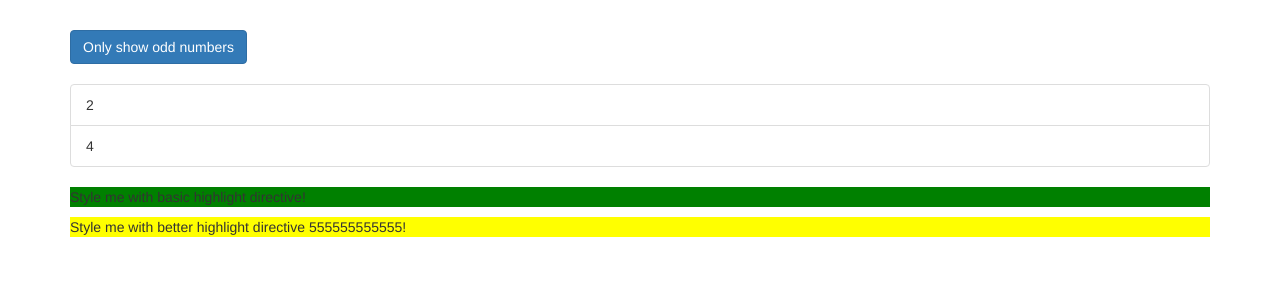
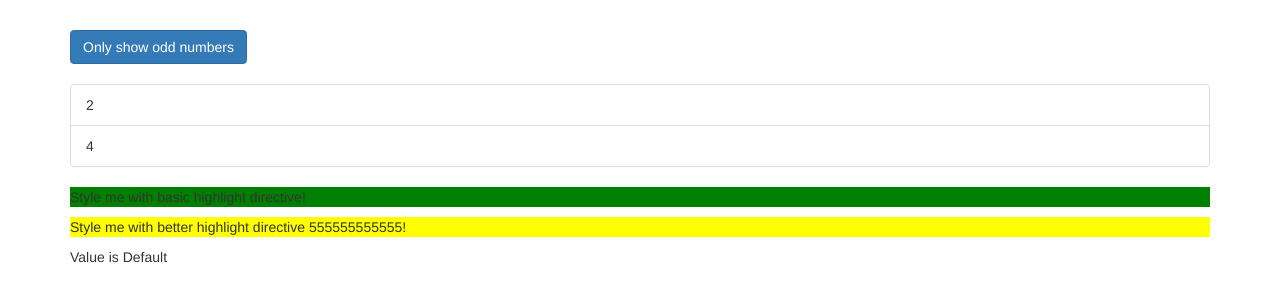
Before and after one commit to chungthehao/Angular_Directives_Deep_Dive, an Angular app: page / in a window 1280 px wide. Shown: the top 302 px of the page. Built offline with nearby package versions, Linux system fonts and the light colour scheme.

Commit message:
Understanding ngSwitch

```diff
--- a/src/app/app.component.html
+++ b/src/app/app.component.html
@@ -86,6 +86,13 @@
         defaultColor="yellow"
         appBetterHighlight="pink">Style me with better highlight directive 555555555555!</p>
 
+      <div [ngSwitch]="value">
+        <p *ngSwitchCase="5">Value is 5</p>
+        <p *ngSwitchCase="10">Value is 10</p>
+        <p *ngSwitchCase="88">Value is 88</p>
+        <p *ngSwitchDefault>Value is Default</p>
+      </div>
+
       <ng-template [ngIf]="onlyOdd">
         <p>Only odd</p>
       </ng-template>
--- a/src/app/app.component.ts
+++ b/src/app/app.component.ts
@@ -10,4 +10,5 @@
   oddNumbers = [1, 3, 5];
   evenNumbers = [2, 4];
   onlyOdd = false;
+  value = 8;
 }
```
